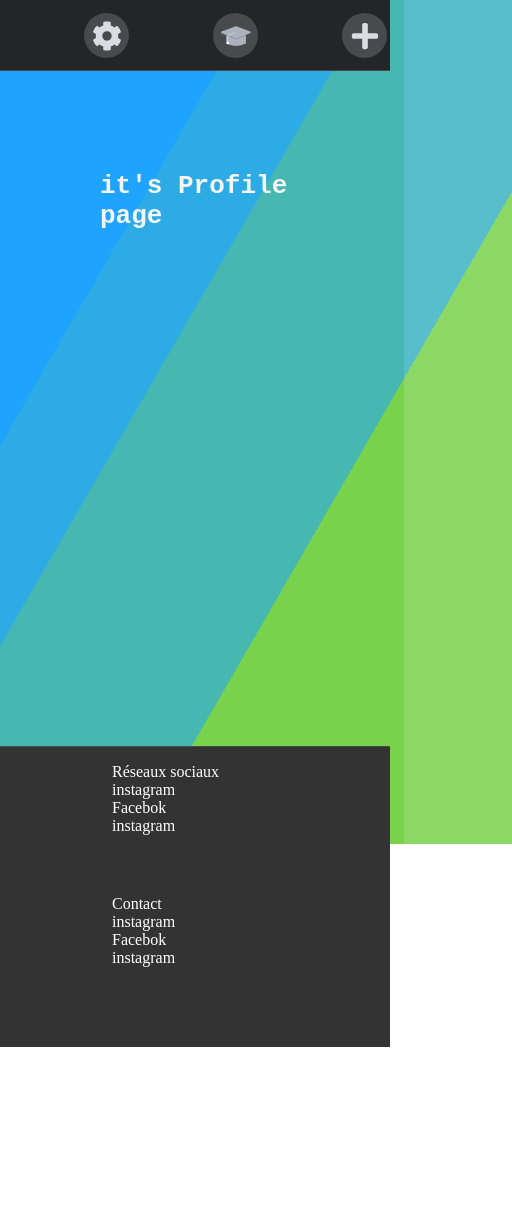
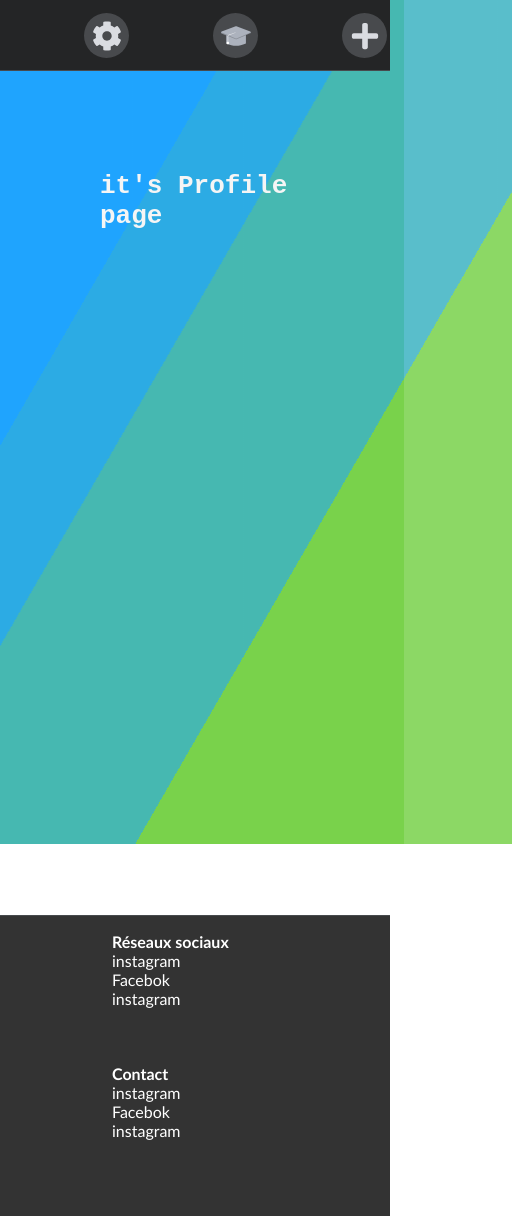
Before and after one commit to TarikDorhmi01/portfolio, a React (Create React App) app: page / in a window 390 px wide. Shown: the whole page, 512 px wide, since content can reach past the window. Before the commit the page ends 1047 px from the top, so only its background shows below. Built offline with nearby package versions, Linux system fonts and the light colour scheme.

Commit message:
footer update 2

```diff
--- a/src/Components/Footer/FootItem.css
+++ b/src/Components/Footer/FootItem.css
@@ -1,11 +1,20 @@
 .FootItem {
   height: 100px;
-  width: 400px;
+  width: 300px;
   justify-content: center;
   float: left;
-  margin: 1em 1em 1em 7em;
+  margin: 2em 2em 2em 7em;
   color: white;
 }
 .FootItem ul {
   list-style-type: none;
+  font-family: "Gill Sans", "Gill Sans MT", Calibri, "Trebuchet MS", sans-serif;
 }
+#foot-title {
+  font-weight: bolder;
+}
+@media (max-width: 1200px) {
+  .FootItem {
+    margin: 1em 7em 1em 7em;
+  }
+}
--- a/src/Components/Footer/FootItem.js
+++ b/src/Components/Footer/FootItem.js
@@ -12,7 +12,7 @@ function FootItem(props) {
     return (
         <div className="FootItem">
             <ul>
-                {props.title}
+                <span id="foot-title">{props.title}</span>
                 {subTitles.map(item => (
                 <li key={item.id}>
                     {item.text}
--- a/src/Components/Footer/Footer.css
+++ b/src/Components/Footer/Footer.css
@@ -3,8 +3,10 @@
   height: 150px;
   border-top: var(--border);
 }
-@media (max-width: 900px) {
+@media (max-width: 1200px) {
   .Footer {
     height: 300px;
+    justify-content: center;
+    align-items: center;
   }
 }
--- a/src/Pages/Education/Education.css
+++ b/src/Pages/Education/Education.css
@@ -1,5 +1,5 @@
 .Education {
-  height: 80vh;
+  height: 100vh;
   background: linear-gradient(-45deg, #ee7752, var(--bg-orange), #e73c7e);
   background-size: 400% 400%;
   animation: gradient 15s ease infinite;
--- a/src/Pages/Profile/Profile.css
+++ b/src/Pages/Profile/Profile.css
@@ -1,5 +1,5 @@
 .Profile {
-  height: 80vh;
+  height: 100vh;
   margin: 0;
   justify-content: center;
   display: flex;
--- a/src/Pages/Projects/Projects.css
+++ b/src/Pages/Projects/Projects.css
@@ -1,5 +1,5 @@
 .Projects {
-  height: 80vh;
+  height: 100vh;
   background: linear-gradient(to right, var(--bg-purple), #a41648, #800000);
   margin: 0;
   padding: 0;
--- a/src/Pages/Skillset/Skillset.css
+++ b/src/Pages/Skillset/Skillset.css
@@ -1,5 +1,5 @@
 .Skillset {
-  height: 80vh;
+  height: 100vh;
   background: linear-gradient(45deg, #23a6d5, #006994, #23d5ab);
   animation: gradient 15s ease infinite;
   background-size: 400% 400%;
```
Also changed, not shown: 1 other file (tests, documents, lock files or other folders).
